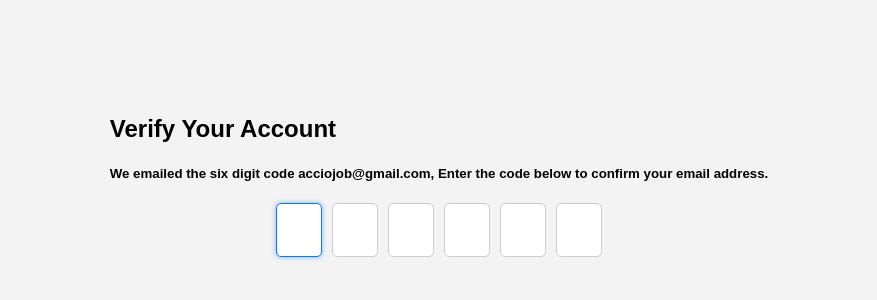
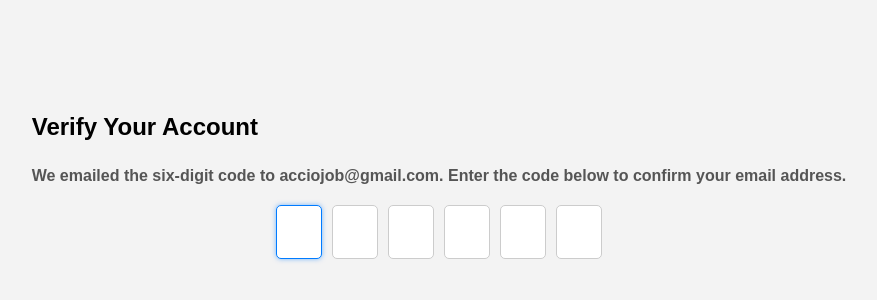
Before and after one commit to acciojob/OTP-Shahid7424, a website: page main.html in a window 1280 px wide. Shown: the part 222-522 px from the top of the page, without its empty margins (201-1078 px from the left). Drawn offline with Linux system fonts and the light colour scheme.

Commit message:
created a submission

```diff
--- a/main.html
+++ b/main.html
@@ -1,17 +1,15 @@
 <!DOCTYPE html>
-
 <html>
-
 <head>
   <link rel="stylesheet" href="styles.css">
-	<title > Verificstion Account</title>
+  <title>Verification Account</title>
 </head>
-
 <body>
-	<!-- the entire body must be written by student -->
   <div class="otp-verification">
     <h1 id="verification_heading">Verify Your Account</h1>
-		<h5 id="verification_subheading"> We emailed the six digit code acciojob@gmail.com, Enter the code below to confirm your email address.</h5>
+    <h5 id="verification_subtext">
+      We emailed the six-digit code to acciojob@gmail.com. Enter the code below to confirm your email address.
+    </h5>
     <div class="code-container">
       <input type="text" maxlength="1" class="code">
       <input type="text" maxlength="1" class="code">
@@ -20,11 +18,7 @@
       <input type="text" maxlength="1" class="code">
       <input type="text" maxlength="1" class="code">
     </div>
-
   </div>
-    <script type="text/javascript" src="./script.js">
-</script>
-
+  <script src="./script.js"></script>
 </body>
-
 </html>
```
Lines whose indentation alone changed are shown as unchanged.
